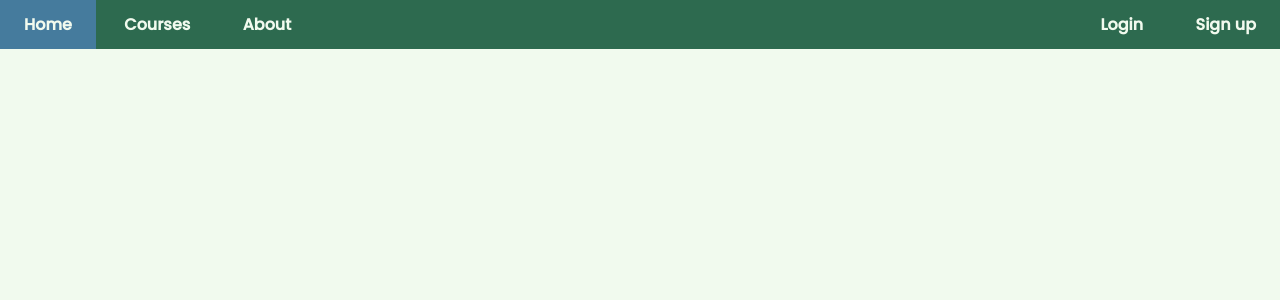
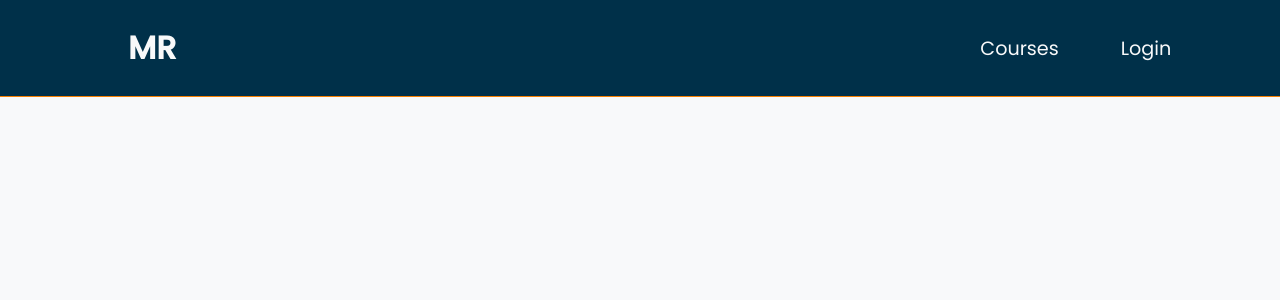
Before and after one commit to sglmi/mojganrajabi_com, a Django app: template templates/base.html in a window 1280 px wide. Shown: the top 300 px of the page. Run offline with Django 4.2, Linux system fonts and the light colour scheme; the template is opened without the code that fills it, so the values that code supplies are empty.

Commit message:
New style for home page.

```diff
--- a/static/css/style.css
+++ b/static/css/style.css
@@ -8,29 +8,31 @@
 }
 
 :root {
-  --light: #f1faee;
-  --light-blue: #a8dadc;
-  --blue: #457b9d;
-  --dark-blue: #1d3557;
-  --red: #c1121f;
-  --green: #899d78;
-  --pink: #ffafcc;
+  --primary: #003049;
+  --secondary: #f77f00;
+  --accent: #d62828;
+  --white: #f8f9fa;
+  --black: #212529;
   font-family: 'Poppins', sans-serif;
 }
 
 body {
-  background-color: var(--light);
+  background-color: var(--white);
 }
 
 ul {
   list-style-type: none;
   margin: 0;
   padding: 0;
-
 }
 
 a {
   text-decoration: none;
+  font-size: 1.2rem;
+}
+
+a:hover {
+  transition: .5s;
 }
 
 hr {
@@ -38,33 +40,78 @@ hr {
   background-color: black;
   margin: 5px;
 }
-.navbar {
-  background-color: #2d6a4f;
-  display: flex;
-  justify-content: space-between;
+
+.container {
+  width: 80%;
+  margin: auto;
 }
 
-.navbar a {
-  color: var(--light);
-  display: inline-block;
-  padding: .75em 1.5em;
+.brand {
+  font-size: 2rem;
   font-weight: bold;
 }
 
-.navbar a:hover {
-  background-color: var(--blue);
-  font-weight: bold;
-  transition: .5s;
+.btn-primary {
+  background-color: var(--accent);
+  padding: 1em 3em;
+  border-radius: 5px;
+  color: var(--white);
 }
 
-.hero {
-  text-align: center;
-  padding: 5em 0;
-  background-color: var(--light-blue);
+.btn-primary:hover {
+  background-color: #c1121f;
+
 }
 
-.hero > h1 {
-  font-size: 3rem;
+
+/* =====================
+    Navbar
+======================= */
+.navbar {
+  display: flex;
+  justify-content: space-between;
+  align-items: center;
+  min-height: 10vh;
+  background-color: var(--primary);
+  border-bottom: 1px solid var(--secondary);
+  padding: 0 5em;
+}
+
+.navbar  a {
+  color: var(--white);
+  display: inline-block;
+  padding: .75em 1.5em;
+}
+
+.navbar  a:hover {
+  color: var(--secondary);
+}
+
+
+/* =====================
+    Navbar
+======================= */
+.hero {
+  display: flex;
+  min-height: 90vh;
+  align-items: center;
+  justify-content: start;
+  background-color: var(--primary);
+}
+
+.hero > img {
+  min-width: 50vw;
+}
+
+
+.hero-content {
+  min-width: 30vw;
+  font-size: 4rem;
+  line-height: 7rem;
+}
+
+.hero-content > h1 {
+  color: var(--white);
 }
 
 /* ==================
--- a/templates/base.html
+++ b/templates/base.html
@@ -10,16 +10,12 @@
 </head>
 <body>
 
-  <div class="navbar">
+  <header>
     {% include "components/navbar.html"%}
-  </div>
-
+  </header>
   <main>
     {% block content %}
     {% endblock content %}
   </main>
-
-  <footer>
-  </footer>
 </body>
 </html>
--- a/templates/components/navbar.html
+++ b/templates/components/navbar.html
@@ -1,9 +1,7 @@
-<div>
-  <a href="{% url 'home' %}">Home</a>
-  <a href="#">Courses</a>
-  <a href="#">About</a>
-</div>
-<div>
-  <a href="#">Login</a>
-  <a href="#">Sign up</a>
-</div>
+<nav class="navbar">
+  <a class="brand" href="{% url 'home' %}">MR</a>
+  <div class="links">
+    <a href="{% url 'course-list' %}">Courses</a>
+    <a href="#">Login</a>
+  </div>
+</nav>
```
Also changed, not shown: templates/home/index.html (+8 -21 lines), 1 other file.
